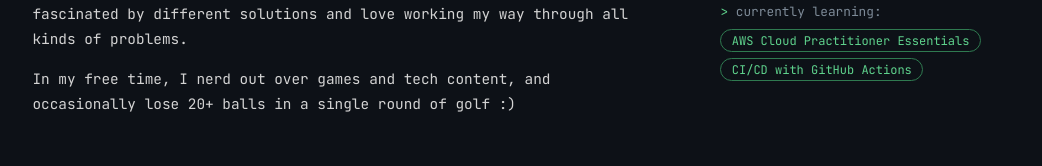
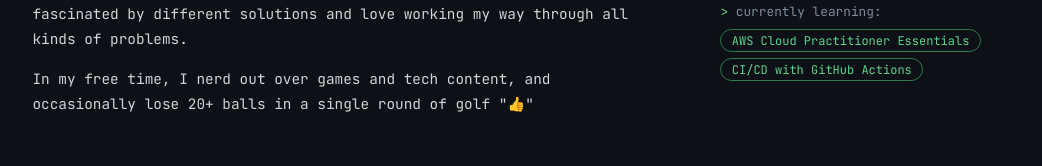
Before and after one commit to waltterir/portfolio-page, a React app: page / in a window 1280 px wide. Shown: the part 438-604 px from the top of the page, without its empty margins (70-1112 px from the left). Built offline with nearby package versions, Linux system fonts and the light colour scheme; the HTML template or start-up script is replaced by a standard one.

Commit message:
refactor: changed free time text

```diff
--- a/src/App.tsx
+++ b/src/App.tsx
@@ -92,7 +92,7 @@
                 </p>
                 <p>
                   In my free time, I nerd out over games and tech content, and
-                  occasionally lose 20+ balls in a single round of golf :)
+                  occasionally lose 20+ balls in a single round of golf "👍"
                 </p>
               </div>
             </div>
```
